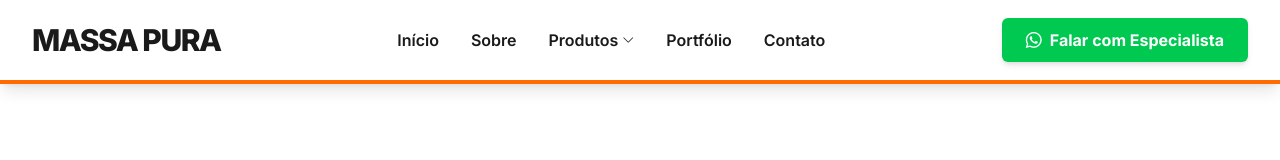
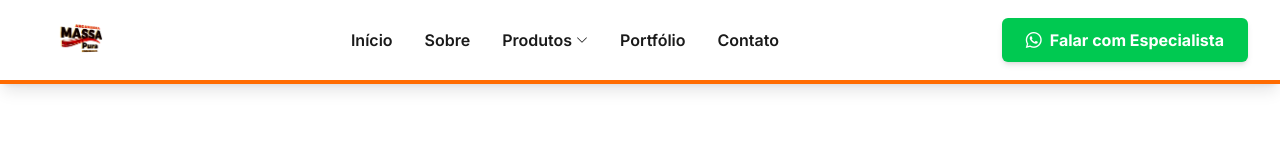
Before and after one commit to joabedev123-alt/massa-pura-institucional, a React (Vite) app: page /produtos/ac-i in a window 1280 px wide. Shown: the top 160 px of the page. Built offline with nearby package versions, Linux system fonts and the light colour scheme.

Commit message:
Substitui texto do header pela imagem da logo-Photoroom

```diff
--- a/src/components/Header.tsx
+++ b/src/components/Header.tsx
@@ -10,9 +10,7 @@ export default function Header() {
       <div className="container mx-auto px-4 lg:px-8">
         <div className="flex items-center justify-between h-20">
           <Link to="/" className="flex items-center gap-2">
-            <div className="text-3xl font-black text-brand-black tracking-tighter">
-              MASSA PURA
-            </div>
+            <img src="/logo-Photoroom.png" alt="Massa Pura" className="h-16 object-contain" />
           </Link>
 
           {/* Desktop Nav */}
```
Also changed, not shown: public/logo-Photoroom.png (added).
